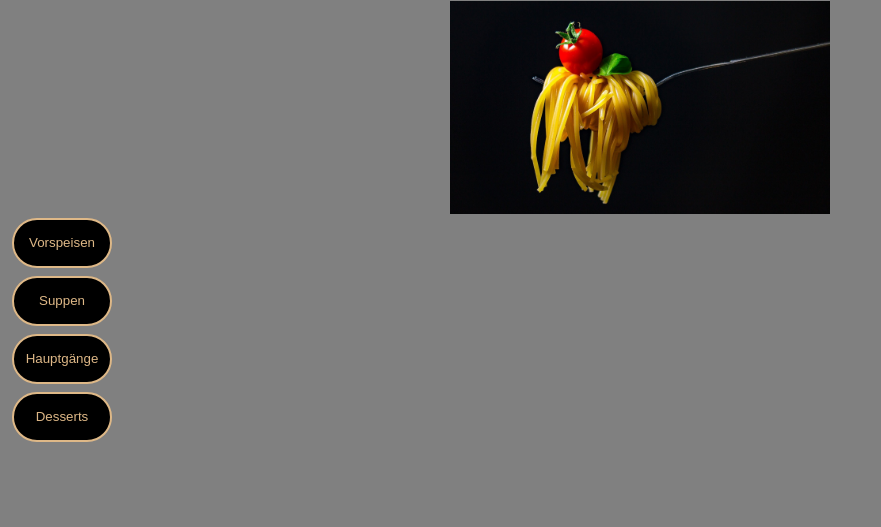
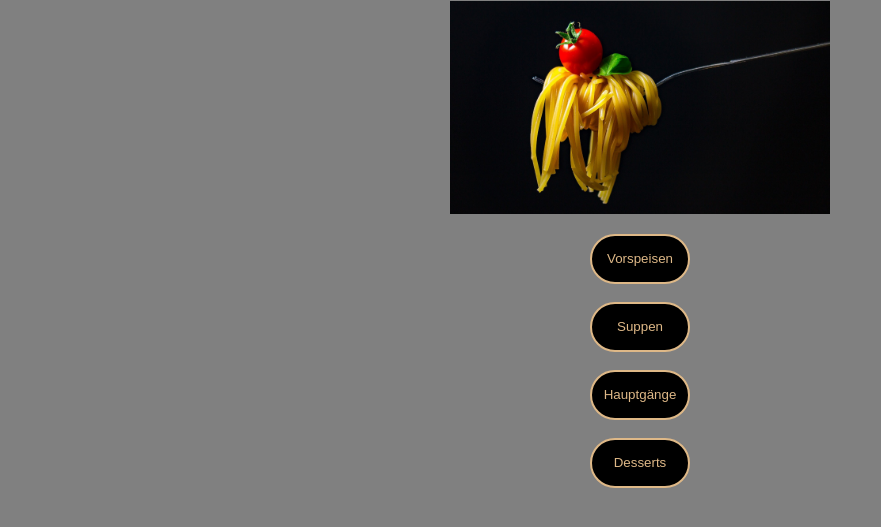
Before and after one commit to abosnak/abosnak.github.io, a plain HTML site: page index.html in a window 1280 px wide. Shown: the part 79-606 px from the top of the page, without its empty margins (0-881 px from the left). Drawn offline with Linux system fonts and the light colour scheme.

Commit message:
buttons align

```diff
--- a/style.css
+++ b/style.css
@@ -3,6 +3,7 @@ img {
     margin-left: auto;
     margin-right: auto;
     display: block;
+    margin-bottom: 20px;
 }
 h1{
     text-align: center;
@@ -18,5 +19,7 @@ button{
     height: 50px;
     border: 2px solid;
     border-radius: 25px;
-    margin: 4px;
+    margin-left: auto;
+    margin-right: auto;
+    display: block;
 }
```
